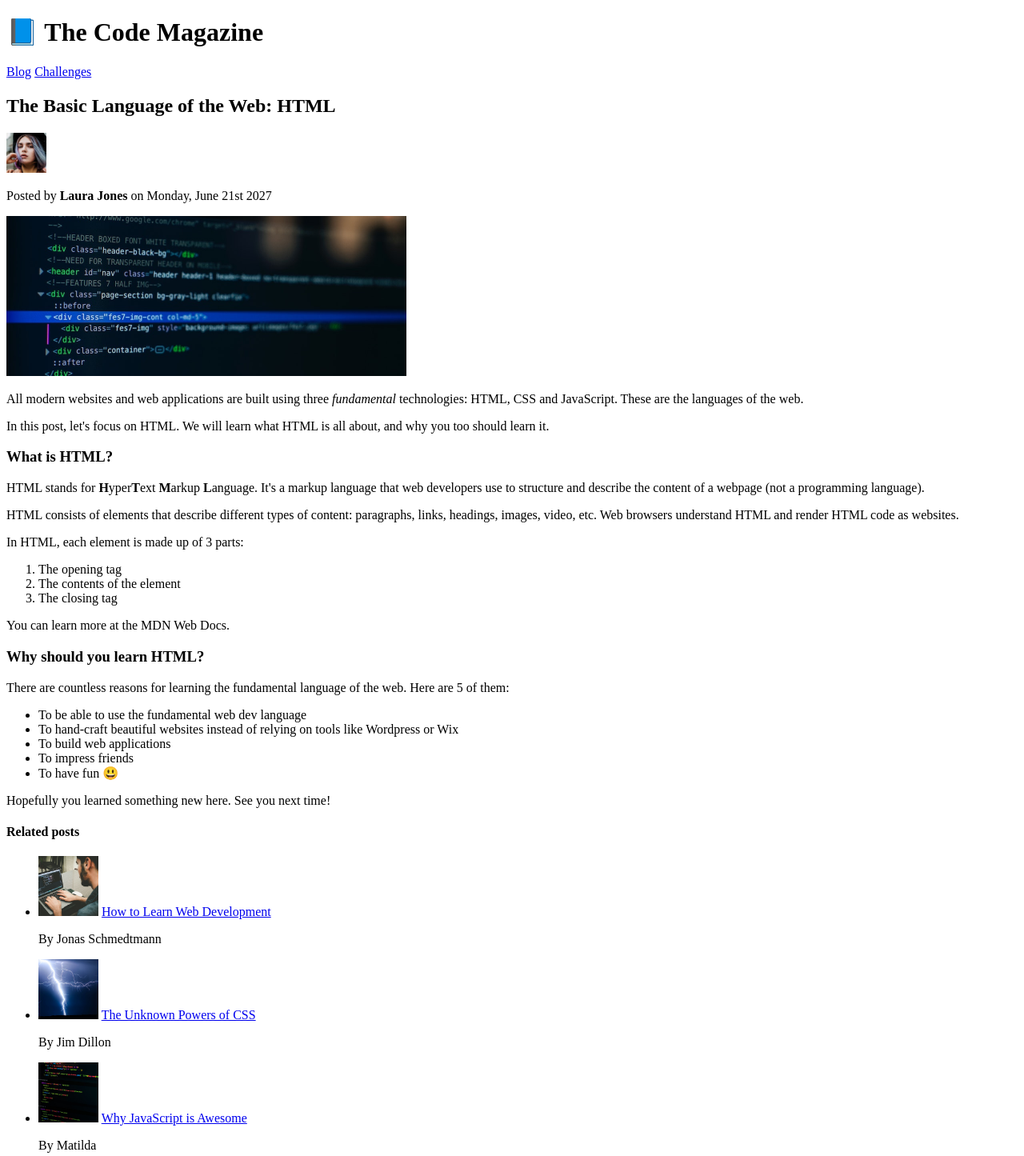
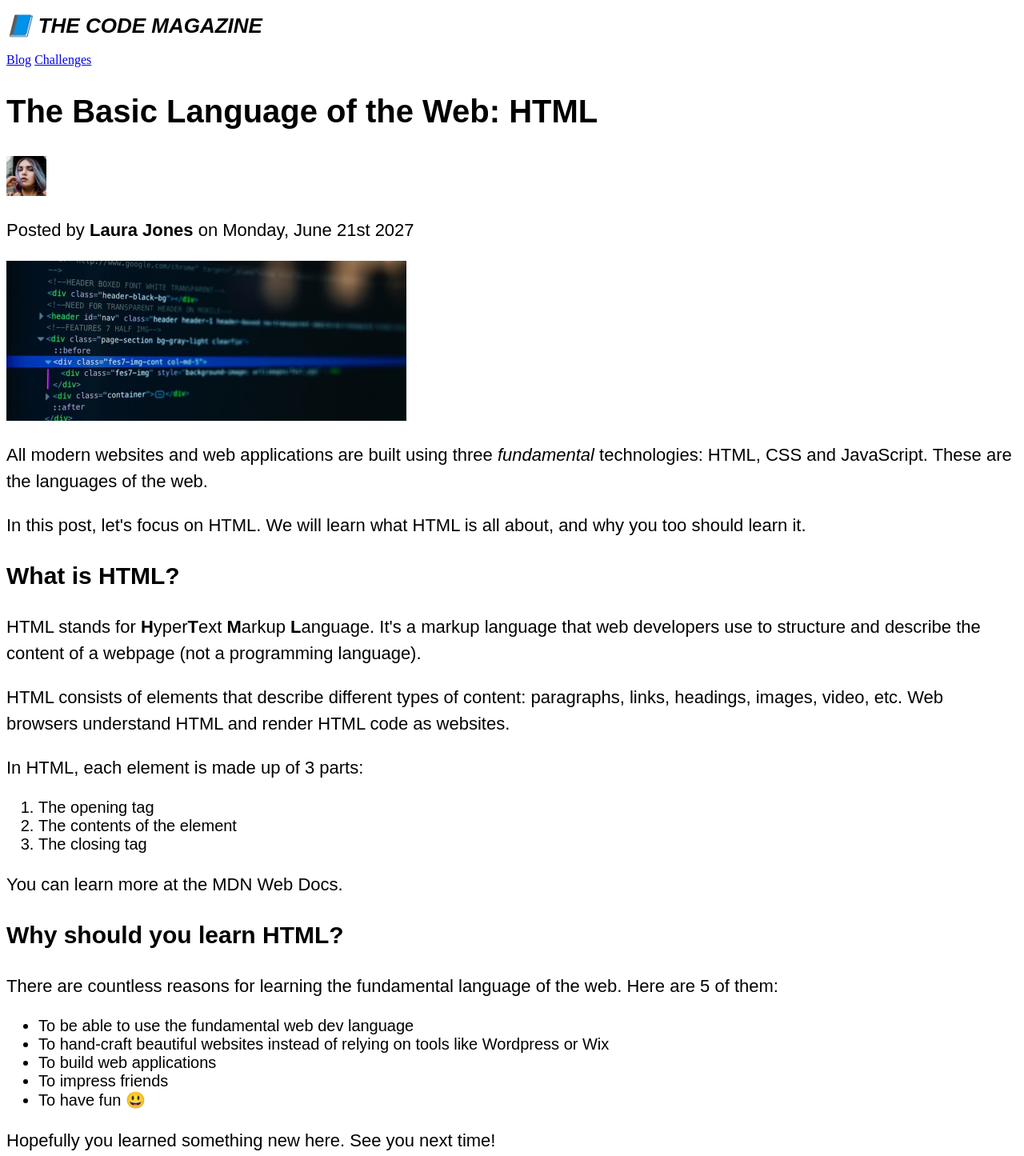
Before and after one commit to matheus4lves/udemy-html-css-magazine, a plain HTML site: page index.html in a window 1280 px wide. Shown: the top 1445 px of the page at 80% size. Drawn offline with Linux system fonts and the light colour scheme.

Commit message:
Add some text styles

```diff
--- a/index.html
+++ b/index.html
@@ -4,6 +4,7 @@
     <meta charset="UTF-8" />
     <meta name="viewport" content="width=device-width, initial-scale=1.0" />
     <title>The Basic Language of the Web: HTML</title>
+    <link rel="stylesheet" href="./styles.css" />
   </head>
   <body>
     <header>
--- /dev/null
+++ b/styles.css
@@ -0,0 +1,34 @@
+h1 {
+  font-family: sans-serif;
+  font-size: 26px;
+  text-transform: uppercase;
+  font-style: italic;
+}
+
+h2 {
+  font-family: sans-serif;
+  font-size: 40px;
+}
+
+h3 {
+  font-family: sans-serif;
+  font-size: 30px;
+}
+
+h4 {
+  font-family: sans-serif;
+  font-size: 20px;
+  text-transform: uppercase;
+  text-align: center;
+}
+
+p {
+  font-family: sans-serif;
+  font-size: 22px;
+  line-height: 1.5;
+}
+
+li {
+  font-family: sans-serif;
+  font-size: 20px;
+}
```
